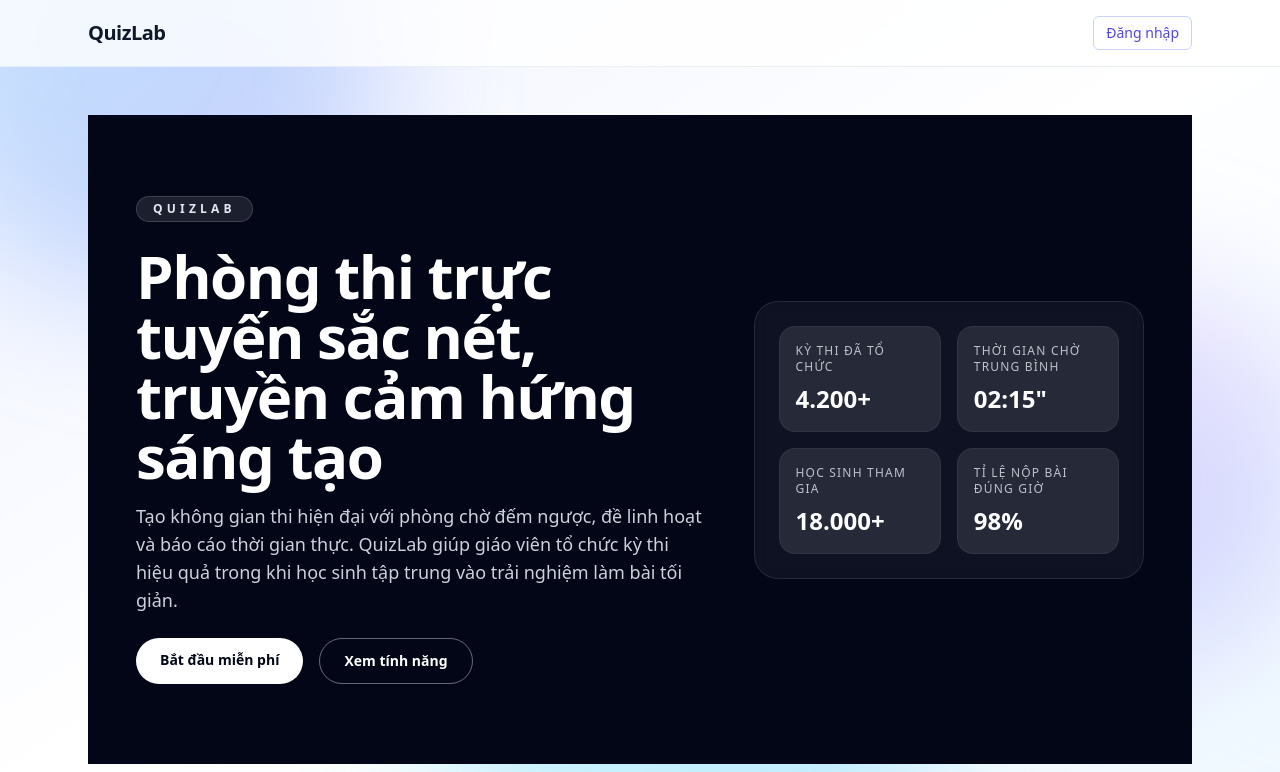
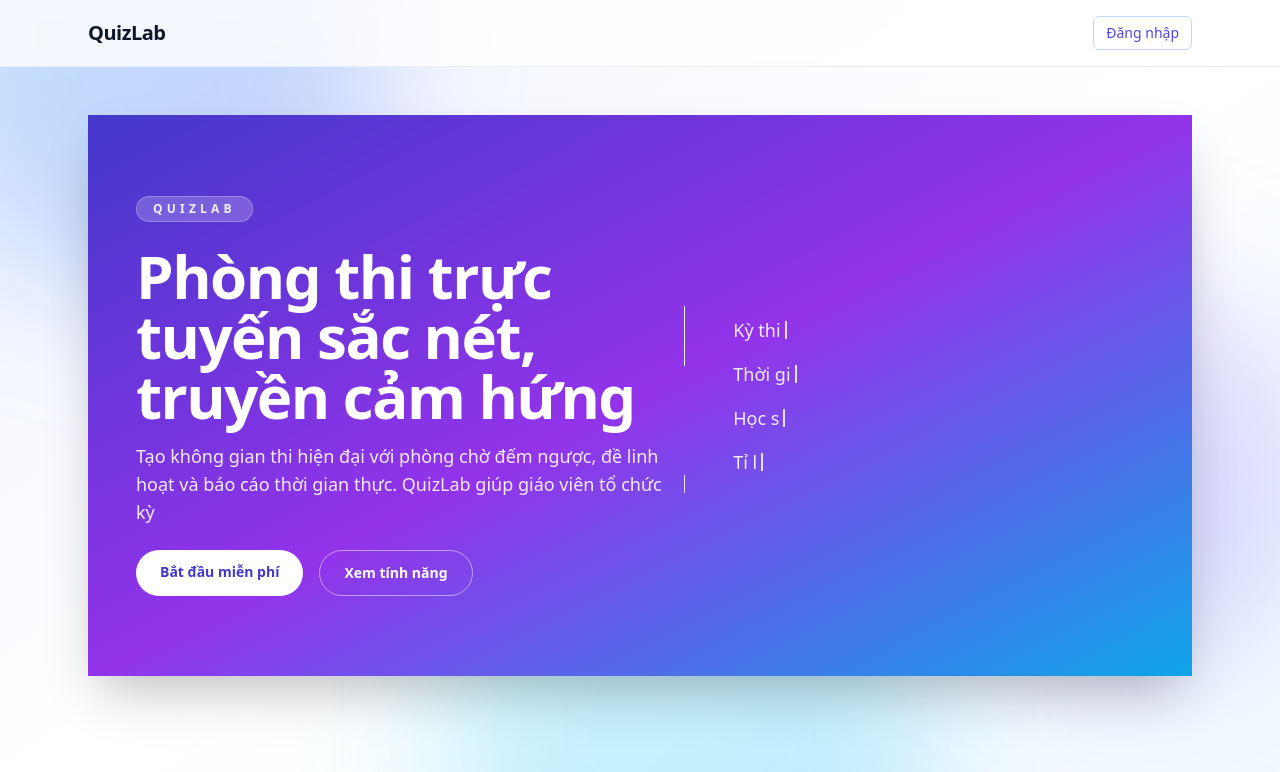
Before and after one commit to D2VD/quiz-app, a React (Vite) app: page / in a window 1280 px wide. Shown: the top 772 px of the page. Built offline with nearby package versions, Linux system fonts and the light colour scheme; no server answers.

Commit message:
feat: add gradient hero typing effect

```diff
--- a/src/pages/HomePage.tsx
+++ b/src/pages/HomePage.tsx
@@ -1,7 +1,71 @@
+import { useEffect, useMemo, useState } from 'react';
 import { Link } from 'react-router-dom';
 
 import { useAuth } from '@/features/auth/context/AuthContext';
 import { StudentDashboardPage } from '@/features/student/pages/StudentDashboardPage';
+
+type TypingOptions = {
+  typingSpeed?: number;
+  deleteSpeed?: number;
+  pause?: number;
+  loop?: boolean;
+};
+
+const useTypingEffect = (text: string, options: TypingOptions = {}) => {
+  const { typingSpeed = 70, deleteSpeed = 40, pause = 1600, loop = true } = options;
+  const [displayed, setDisplayed] = useState('');
+  const [isDeleting, setIsDeleting] = useState(false);
+
+  useEffect(() => {
+    const fullText = text;
+    let timeout: ReturnType<typeof setTimeout> | undefined;
+
+    if (!isDeleting && displayed.length < fullText.length) {
+      timeout = setTimeout(() => {
+        setDisplayed(fullText.slice(0, displayed.length + 1));
+      }, typingSpeed);
+    } else if (!isDeleting && displayed.length === fullText.length) {
+      timeout = setTimeout(() => {
+        if (loop) {
+          setIsDeleting(true);
+        }
+      }, pause);
+    } else if (isDeleting && displayed.length > 0) {
+      timeout = setTimeout(() => {
+        setDisplayed(fullText.slice(0, displayed.length - 1));
+      }, deleteSpeed);
+    } else if (isDeleting && displayed.length === 0) {
+      setIsDeleting(false);
+    }
+
+    return () => {
+      if (timeout) {
+        clearTimeout(timeout);
+      }
+    };
+  }, [deleteSpeed, displayed, isDeleting, loop, pause, text, typingSpeed]);
+
+  return displayed;
+};
+
+type TypedTextProps = TypingOptions & {
+  text: string;
+  className?: string;
+};
+
+const TypedText = ({ text, className, ...options }: TypedTextProps) => {
+  const typed = useTypingEffect(text, options);
+
+  return (
+    <span className={`relative inline-flex items-center ${className ?? ''}`}>
+      <span>{typed}</span>
+      <span
+        aria-hidden="true"
+        className="ml-1 inline-block h-[1em] w-[2px] animate-pulse bg-current align-middle"
+      />
+    </span>
+  );
+};
 
 export const HomePage: React.FC = () => {
   const { session, profile } = useAuth();
@@ -59,62 +123,71 @@
     }
   ];
 
+  const stats = useMemo(
+    () => [
+      { label: 'Kỳ thi đã tổ chức', value: '4.200+' },
+      { label: 'Thời gian chờ trung bình', value: '02:15"' },
+      { label: 'Học sinh tham gia', value: '18.000+' },
+      { label: 'Tỉ lệ nộp bài đúng giờ', value: '98%' }
+    ],
+    []
+  );
+
+  const heroHeading =
+    'Phòng thi trực tuyến sắc nét, truyền cảm hứng sáng tạo';
+  const heroDescription =
+    'Tạo không gian thi hiện đại với phòng chờ đếm ngược, đề linh hoạt và báo cáo thời gian thực. QuizLab giúp giáo viên tổ chức kỳ thi hiệu quả trong khi học sinh tập trung vào trải nghiệm làm bài tối giản.';
+
   return (
     <div className="mx-auto max-w-6xl space-y-24">
-      <section className="relative overflow-hidden rounded-4xl bg-slate-950 px-6 py-20 text-left text-slate-100 sm:px-12">
+      <section className="relative overflow-hidden rounded-4xl bg-gradient-to-br from-indigo-700 via-purple-600 to-sky-500 px-6 py-20 text-left text-slate-100 shadow-2xl sm:px-12">
         <div className="pointer-events-none absolute inset-0 -z-10">
-          <div className="absolute -top-24 -left-32 h-80 w-80 rounded-full bg-gradient-to-br from-sky-400/60 to-indigo-500/60 blur-3xl animate-blob" />
+          <div className="absolute -top-24 -left-32 h-80 w-80 rounded-full bg-white/20 blur-3xl animate-blob" />
           <div
-            className="absolute top-1/3 -right-20 h-72 w-72 rounded-full bg-gradient-to-br from-indigo-400/50 to-purple-500/50 blur-3xl animate-blob"
+            className="absolute top-1/3 -right-20 h-72 w-72 rounded-full bg-white/20 blur-3xl animate-blob"
             style={{ animationDelay: '-6s' }}
           />
           <div
-            className="absolute bottom-0 left-1/4 h-96 w-96 rounded-full bg-gradient-to-br from-cyan-400/40 to-sky-500/50 blur-3xl animate-blob-slow"
+            className="absolute bottom-0 left-1/4 h-96 w-96 rounded-full bg-white/10 blur-3xl animate-blob-slow"
             style={{ animationDelay: '-3s' }}
           />
-          <div className="absolute inset-0 bg-[radial-gradient(circle_at_top,_rgba(255,255,255,0.18),_transparent_55%)]" />
+          <div className="absolute inset-0 bg-[radial-gradient(circle_at_top,_rgba(255,255,255,0.2),_transparent_55%)]" />
         </div>
 
         <div className="flex flex-col gap-12 lg:flex-row lg:items-center lg:justify-between">
           <div className="space-y-6 lg:max-w-xl">
-            <span className="inline-flex items-center gap-2 rounded-full border border-white/15 bg-white/10 px-4 py-1 text-xs font-semibold uppercase tracking-[0.35em] text-slate-200">
+            <span className="inline-flex items-center gap-2 rounded-full border border-white/25 bg-white/20 px-4 py-1 text-xs font-semibold uppercase tracking-[0.35em] text-white/90">
               QuizLab
             </span>
             <div className="space-y-4">
               <h1 className="text-4xl font-semibold leading-tight tracking-tight text-white sm:text-5xl lg:text-6xl">
-                Phòng thi trực tuyến sắc nét, truyền cảm hứng sáng tạo
+                <TypedText text={heroHeading} />
               </h1>
-              <p className="max-w-2xl text-lg text-slate-200/90">
-                Tạo không gian thi hiện đại với phòng chờ đếm ngược, đề linh hoạt và báo cáo thời gian thực. QuizLab giúp giáo viên tổ chức kỳ thi hiệu quả trong khi học sinh tập trung vào trải nghiệm làm bài tối giản.
+              <p className="max-w-2xl text-lg text-white/90">
+                <TypedText text={heroDescription} typingSpeed={45} deleteSpeed={30} pause={2200} />
               </p>
             </div>
             <div className="flex flex-wrap gap-4">
               <Link
                 to="/login"
-                className="rounded-full bg-white px-6 py-3 text-sm font-semibold text-slate-950 transition hover:bg-slate-200"
+                className="rounded-full bg-white px-6 py-3 text-sm font-semibold text-indigo-700 transition hover:bg-indigo-100"
               >
                 Bắt đầu miễn phí
               </Link>
               <a
                 href="#features"
-                className="rounded-full border border-white/40 px-6 py-3 text-sm font-semibold text-white transition hover:border-white hover:bg-white/10"
+                className="rounded-full border border-white/50 px-6 py-3 text-sm font-semibold text-white transition hover:border-white hover:bg-white/10"
               >
                 Xem tính năng
               </a>
             </div>
           </div>
 
-          <div className="grid w-full max-w-md gap-4 rounded-3xl border border-white/10 bg-white/5 p-6 text-sm text-slate-100 backdrop-blur md:grid-cols-2 lg:max-w-lg">
-            {[
-              { label: 'Kỳ thi đã tổ chức', value: '4.200+' },
-              { label: 'Thời gian chờ trung bình', value: '02:15"' },
-              { label: 'Học sinh tham gia', value: '18.000+' },
-              { label: 'Tỉ lệ nộp bài đúng giờ', value: '98%' }
-            ].map((stat) => (
-              <div key={stat.label} className="rounded-2xl border border-white/5 bg-white/10 p-4">
-                <p className="text-xs uppercase tracking-widest text-slate-200/80">{stat.label}</p>
-                <p className="mt-2 text-2xl font-semibold text-white">{stat.value}</p>
-              </div>
+          <div className="flex w-full max-w-md flex-col gap-4 text-left text-white/90 lg:max-w-lg">
+            {stats.map((stat) => (
+              <p key={stat.label} className="text-lg font-medium">
+                <TypedText text={`${stat.label}: ${stat.value}`} typingSpeed={80} deleteSpeed={45} pause={2000} />
+              </p>
             ))}
           </div>
         </div>
```
